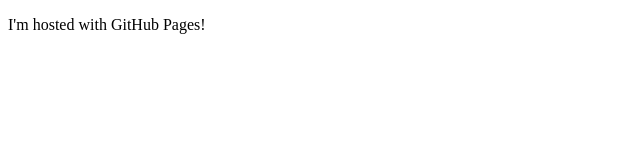
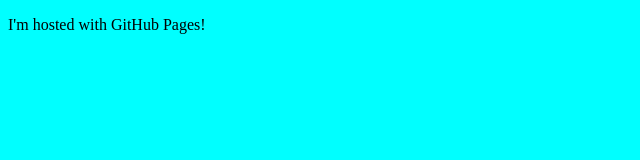
Before and after one commit to RoxastheRose/RoxastheRose.github.io, a plain HTML site: page index.html in a window 1280 px wide. Shown: the whole page, without its empty margins (0-640 px from the left). Drawn offline with Linux system fonts and the light colour scheme.

Commit message:
Update index.html

```diff
--- a/index.html
+++ b/index.html
@@ -1,7 +1,7 @@
 <!DOCTYPE html>
 <html>
 <head>
-    <link rel="stylsheet" href="style.css" />
+    <link rel="stylesheet" href="style.css" />
 </head>
 <body>
     <p>I'm hosted with GitHub Pages!</p>
```
